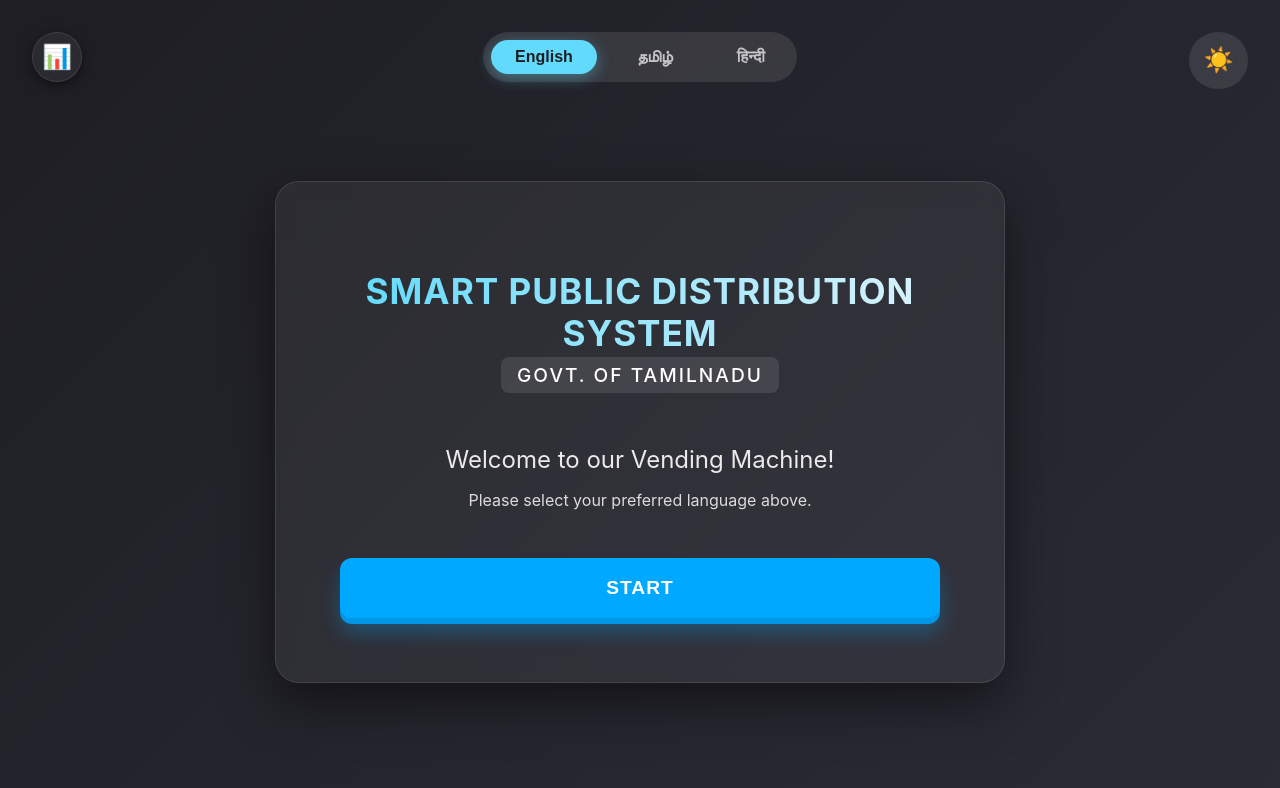
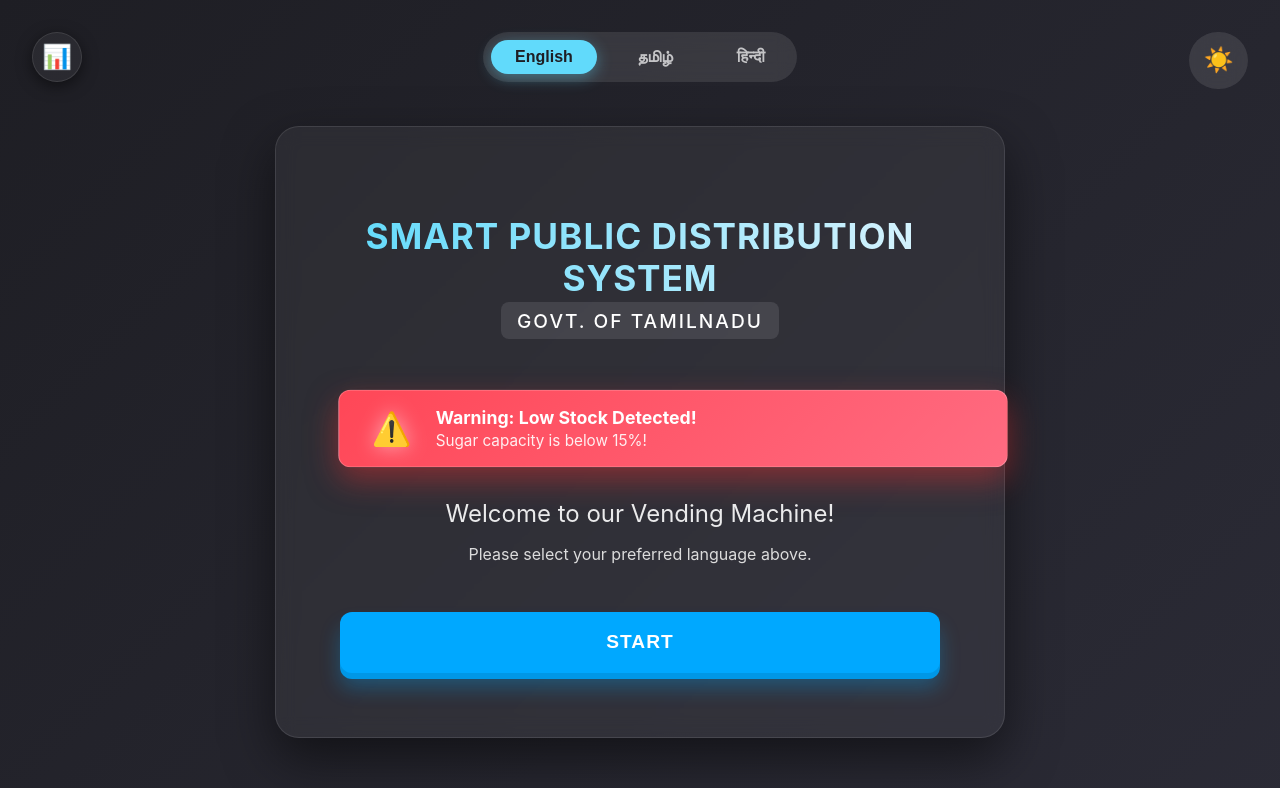
Before and after one commit to SRINATH-sketch/smart-vendor, a React (Create React App) app: page / in a window 1280 px wide. Shown: the top 788 px of the page. Built offline with nearby package versions, Linux system fonts and the light colour scheme.

Commit message:
Implement real-time low stock alert system with pulsing warning banner

```diff
--- a/src/App.css
+++ b/src/App.css
@@ -727,6 +727,62 @@
   background: linear-gradient(to right, #ff7675, #d63031);
 }
 
+.low-stock-alert {
+  background: linear-gradient(135deg, #d63031, #c0392b);
+  color: white;
+  padding: 1rem 2rem;
+  border-radius: 12px;
+  display: flex;
+  align-items: center;
+  gap: 1.5rem;
+  margin-bottom: 2rem;
+  cursor: pointer;
+  box-shadow: 0 10px 25px rgba(214, 48, 49, 0.4);
+  animation: pulseWarning 2s infinite cubic-bezier(0.4, 0, 0.6, 1);
+  border: 1px solid rgba(255, 255, 255, 0.2);
+  transition: transform 0.3s ease;
+  width: 100%;
+}
+
+.low-stock-alert:hover {
+  transform: scale(1.02);
+}
+
+.warning-icon {
+  font-size: 2rem;
+  filter: drop-shadow(0 0 10px rgba(255, 255, 255, 0.5));
+}
+
+.warning-content {
+  text-align: left;
+}
+
+.warning-content strong {
+  display: block;
+  font-size: 1.1rem;
+  margin-bottom: 0.2rem;
+}
+
+.low-stock-items {
+  font-size: 0.95rem;
+  opacity: 0.9;
+}
+
+@keyframes pulseWarning {
+
+  0%,
+  100% {
+    transform: scale(1);
+    box-shadow: 0 10px 25px rgba(214, 48, 49, 0.4);
+  }
+
+  50% {
+    transform: scale(1.01);
+    box-shadow: 0 15px 35px rgba(214, 48, 49, 0.6);
+    background: linear-gradient(135deg, #ff4757, #ff6b81);
+  }
+}
+
 @keyframes fadeIn {
   from {
     opacity: 0;
--- a/src/App.js
+++ b/src/App.js
@@ -52,7 +52,9 @@
     capacityTitle: "Machine Capacity Dashboard",
     totalCapacity: "Total Capacity",
     currentStock: "Current Stock",
-    unitKg: "Kg"
+    unitKg: "Kg",
+    lowStockWarning: "Warning: Low Stock Detected!",
+    itemLowStock: "capacity is below 15%!"
   },
   ta: {
     title: "ஸ்மார்ட் பொது விநியோக அமைப்பு",
@@ -104,7 +106,9 @@
     capacityTitle: "இயந்திரத்தின் கொள்ளளவு",
     totalCapacity: "மொத்த கொள்ளளவு",
     currentStock: "தற்போதைய இருப்பு",
-    unitKg: "கிலோ"
+    unitKg: "கிலோ",
+    lowStockWarning: "எச்சரிக்கை: குறைந்த இருப்பு!",
+    itemLowStock: "இருப்பு 15% க்கும் குறைவாக உள்ளது!"
   },
   hi: {
     title: "स्मार्ट सार्वजनिक वितरण प्रणाली",
@@ -156,7 +160,9 @@
     capacityTitle: "मशीन क्षमता डैशबोर्ड",
     totalCapacity: "कुल क्षमता",
     currentStock: "वर्तमान स्टॉक",
-    unitKg: "किग्रा"
+    unitKg: "किग्रा",
+    lowStockWarning: "चेतावनी: कम स्टॉक!",
+    itemLowStock: "क्षमता 15% से कम है!"
   }
 };
 
@@ -178,7 +184,7 @@
     { id: 1, total: 500, current: 345 },
     { id: 2, total: 500, current: 120 },
     { id: 3, total: 200, current: 180 },
-    { id: 4, total: 200, current: 45 },
+    { id: 4, total: 200, current: 20 }, // Sugar is now 10% (below 15% threshold)
     { id: 5, total: 300, current: 210 }
   ]);
 
@@ -275,6 +281,20 @@
 
           {currentScreen === 'home' && (
             <>
+              {inventory.some(item => (item.current / item.total) < 0.15) && (
+                <div className="low-stock-alert" onClick={() => setCurrentScreen('capacity')}>
+                  <span className="warning-icon">⚠️</span>
+                  <div className="warning-content">
+                    <strong>{t.lowStockWarning}</strong>
+                    <div className="low-stock-items">
+                      {inventory
+                        .filter(item => (item.current / item.total) < 0.15)
+                        .map(item => t.items.find(i => i.id === item.id)?.name)
+                        .join(', ')} {t.itemLowStock}
+                    </div>
+                  </div>
+                </div>
+              )}
               <p className="welcome-text">{t.welcome}</p>
               <p className="select-text">{t.select}</p>
               <div className="machine-panel">
```
